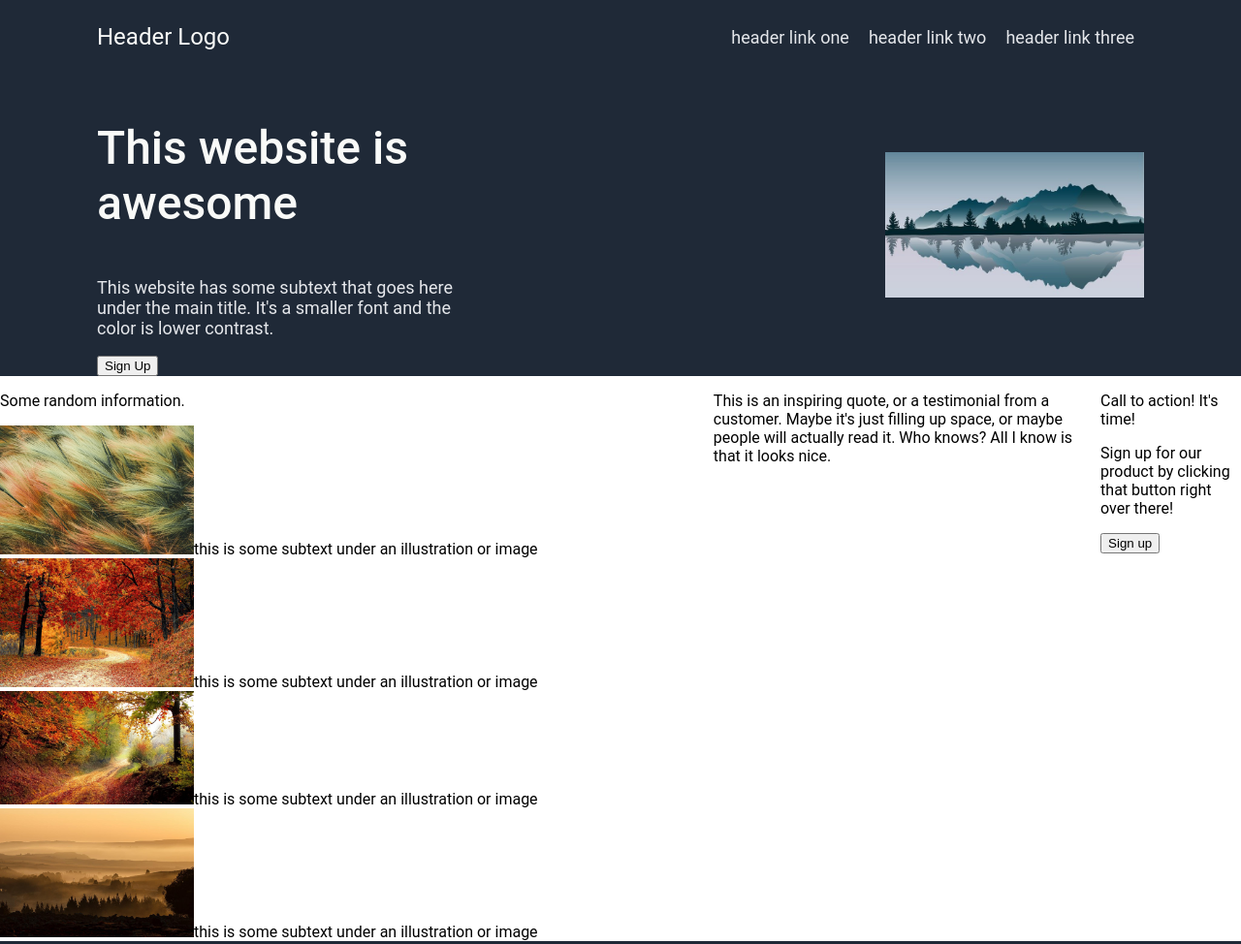
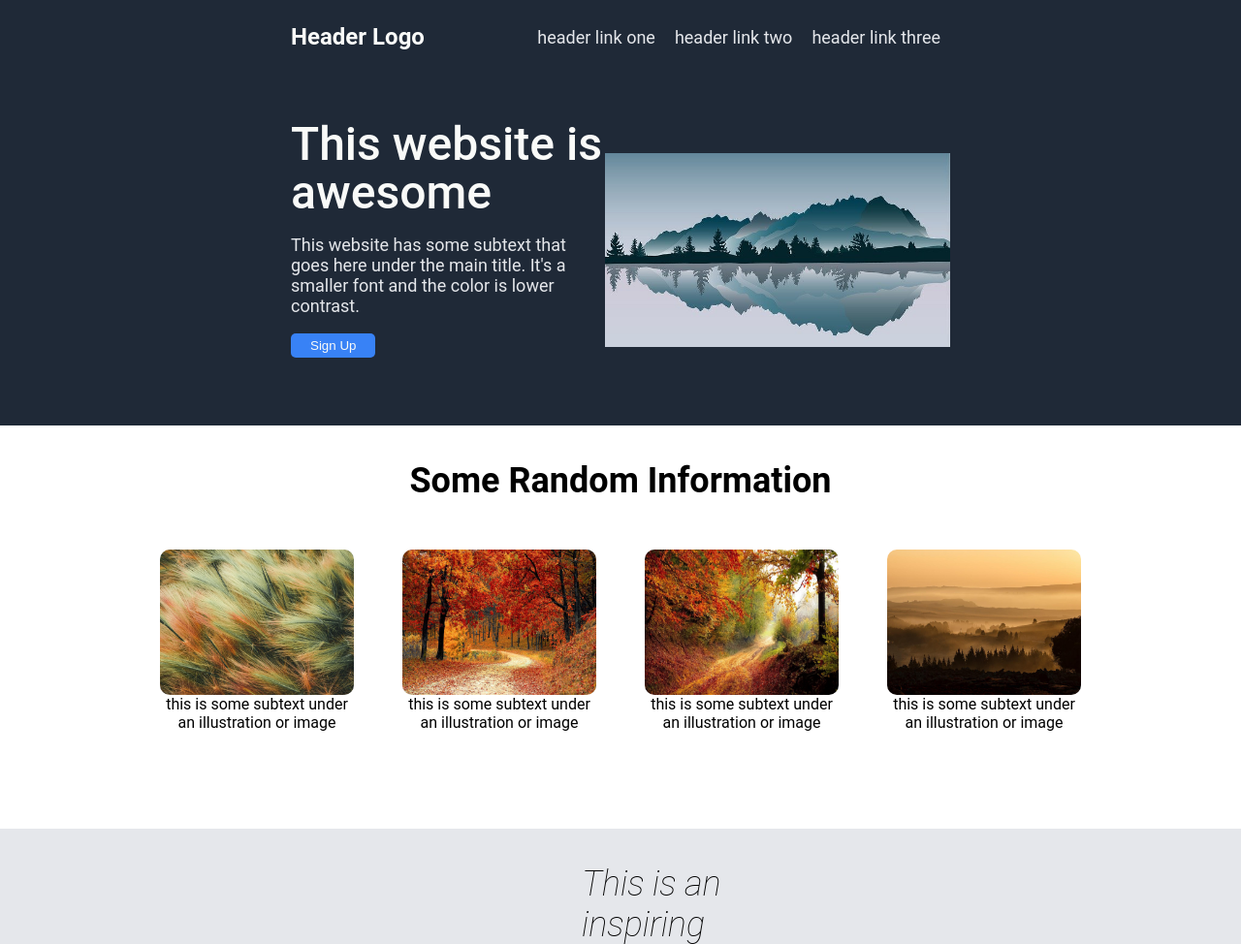
Before and after one commit to NathanSchreiber/first-landing-page, a plain HTML site: page index.html in a window 1280 px wide. Shown: the top 974 px of the page at 97% size. Drawn offline with Linux system fonts and the light colour scheme.

Commit message:
Style Landing Page
Styled landing page to resemble The Odin Project's guide.

```diff
--- a/css/style.css
+++ b/css/style.css
@@ -19,7 +19,7 @@ body {
     display: flex;
     justify-content: space-between;
     align-items: center;
-    margin: 0 100px;
+    margin: 0 300px;
 }
 
 ul {
@@ -36,7 +36,7 @@ a {
 }
 
 .header-main {
-    margin: 0 100px;
+    margin: 0 300px;
     display: flex;
     justify-content: space-between;
     align-items: center;
@@ -50,10 +50,12 @@ a {
 .large-header {
     font-size: 48px;
     font-weight: 550;
+    line-height: 50px;
+    margin-bottom: 10px;
 }
 
 .mountain-scene {
-    height: 150px;
+    height: 200px;
     width: auto;
 }
 
@@ -63,6 +65,7 @@ a {
 
 .header-logo {
     font-size: 24px;
+    font-weight: 600;
 }
 
 .header-color-2 {
@@ -70,17 +73,103 @@ a {
     font-size: 18px;
 }
 
+.header-sign-up {
+    background-color: #3882F6;
+    color: #F9FAF8;
+    border-radius: 5px;
+    border: 0;
+    padding: 5px 20px;
+    margin-bottom: 70px;
+}
 
+.middle-info {
+}
 
+.info-heading {
+   display: flex;
+   justify-content: center;
+   font-weight: 600;
+   margin-bottom: 50px;
+   font-size: 36px;
+}
 
-
-
+.info-img {
+    display: flex;
+    justify-content: center;
+    gap: 50px;
+}
 
 .info-img-1, .info-img-2, .info-img-3, .info-img-4 {
-    max-width: 200px;
+    /* max-width: 200px; */
+    width: 200px;
+    height: 150px;
+    border-radius: 10px;
 }
 
+.img-caption {
+    display: flex;
+    flex-direction: column;
+    max-width: 200px;
+    text-align: center;
+}
 
+.quote-section {
+    display: flex;
+    flex-wrap: wrap;
+    flex-direction: column;
+    background-color: #E5E7EB;
+    margin-top: 100px;
+}
+
+.quote-text {
+    margin: 0 600px;
+}
+
+.quote {
+    font-size: 36px;
+    font-weight: lighter;
+    margin-bottom: 0;
+    font-style: italic;
+}
+
+.thor {
+    display: flex;
+    justify-content: flex-end;
+    font-size: 20px;
+    font-weight: 600;
+    margin-top: 0;
+    padding-top: 0;
+}
+
+.cta {
+    background-color: #3882F6;
+    margin: 100px 500px;
+    display: flex;
+    justify-content: space-around;
+    align-items: center;
+    padding: 16px;
+}
+
+.cta-heading {
+    color: #F9FAF8;
+    font-size: 24px;
+    margin-bottom: 4px;
+}
+
+.cta-description {
+    color: #E5E7EB;
+    font-size: 16px;
+    font-weight: lighter;
+    margin-top: 4px;
+}
+
+.cta-button {
+    border-radius: 5px;
+    border: 1px solid #F9FAF8;
+    padding: 5px 20px;
+    background-color: #3882F6;
+    color: #F9FAF8;
+}
 
 .footer {
     display: flex;
@@ -93,4 +182,5 @@ a {
 .wrapper {
     display: flex;
     flex: 1;
+    flex-direction: column;
 }
--- a/index.html
+++ b/index.html
@@ -28,21 +28,37 @@
     </div>
     <div class="wrapper">
         <div class="middle-info">
-            <p class="info-heading">Some random information.</p>
+            <p class="info-heading">Some Random Information</p>
             <div class="info-img">
+                <div class="img-caption">
                     <img class="info-img-1" src="./img/colorful-grass.jpg" alt="Picture of long grass with hints of red">this is some subtext under an illustration or image
+                </div>
+                <div class="img-caption">
                     <img class="info-img-2" src="./img/fall-road.jpg" alt="Winding road with colorful autumn trees">this is some subtext under an illustration or image
+                </div>
+                <div class="img-caption">
                     <img class="info-img-3" src="./img/fall-forest.jpg" alt="Beautiful forest in autumn">this is some subtext under an illustration or image
+                </div>
+                <div class="img-caption">
                     <img class="info-img-4" src="./img/sunset-mountains.jpg" alt="Mountain range at sunset">this is some subtext under an illustration or image
+                </div>
+
             </div>
         </div>
         <div class="quote-section">
+            <div class="quote-text">
             <p class="quote">This is an inspiring quote, or a testimonial from a customer. Maybe it's just filling up space, or maybe people will actually read it. Who knows? All I know is that it looks nice.</p>
+            <p class="thor">- Thor, God of Thunder</p>
+        </div>
         </div>
         <div class="cta">
+            <div class="cta-left">
                 <p class="cta-heading">Call to action! It's time!</p>
                 <p class="cta-description">Sign up for our product by clicking that button right over there!</p>
+            </div>
+            <div class="cta-right">
                 <button class="cta-button">Sign up</button>
+            </div>
         </div>
     </div>
     <div class="footer">
```
Also changed, not shown: 1 other file. Lines whose indentation alone changed are shown as unchanged.
